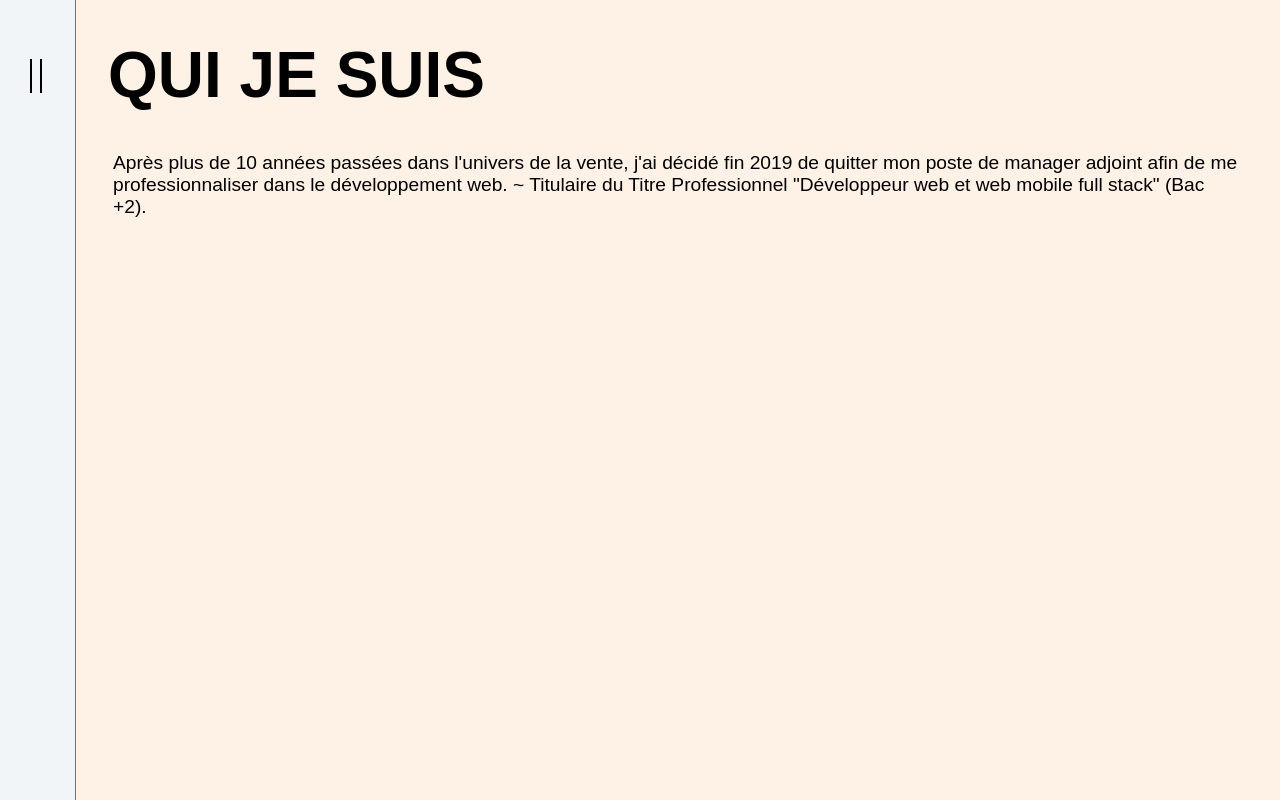
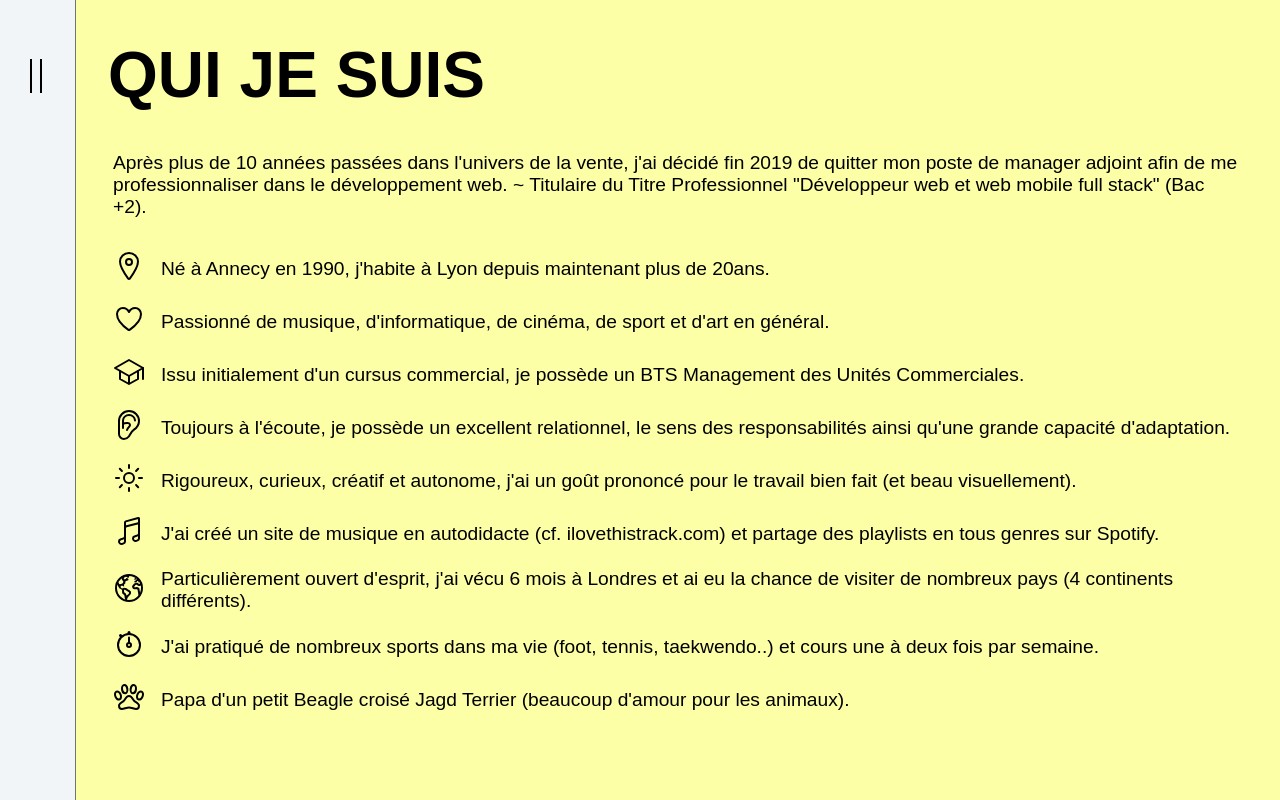
Before and after one commit to idrissdiakite/portfolio-react, a React (Create React App) app: page /presentation in a window 1280 px wide. Built offline with nearby package versions, Linux system fonts and the light colour scheme; a web font is replaced by a local one.

Commit message:
new component

```diff
--- a/src/components/Cards/index.jsx
+++ b/src/components/Cards/index.jsx
@@ -148,8 +148,7 @@ const projects = [
     description: (
       <p>
         Création d'un thème Wordpress sur-mesure effectué lors de mon stage au
-        sein de l'agence digitale Ultrō pour le compte de Picture Organic
-        Clothing.
+        sein de l'agence digitale Ultrō.
       </p>
     ),
     links: (
--- /dev/null
+++ b/src/components/Infos/index.jsx
@@ -0,0 +1,83 @@
+import React from "react";
+import {
+  IoStopwatchOutline,
+  IoLocationOutline,
+  IoSchoolOutline,
+  IoEarthOutline,
+  IoEarOutline,
+  IoHeartOutline,
+  IoMusicalNotesOutline,
+  IoPawOutline,
+  IoSunnyOutline,
+} from "react-icons/io5";
+
+import "./style.scss";
+
+const infos = [
+  {
+    id: 1,
+    icon: <IoLocationOutline className="icon" />,
+    text: "Né à Annecy en 1990, j'habite à Lyon depuis maintenant plus de 20ans.",
+  },
+  {
+    id: 2,
+    icon: <IoHeartOutline className="icon" />,
+    text: "Passionné de musique, d'informatique, de cinéma, de sport et d'art en général.",
+  },
+  {
+    id: 3,
+    icon: <IoSchoolOutline className="icon" />,
+    text: "Issu initialement d'un cursus commercial, je possède un BTS Management des Unités Commerciales.",
+  },
+  {
+    id: 4,
+    icon: <IoEarOutline className="icon" />,
+    text: "Toujours à l'écoute, je possède un excellent relationnel, le sens des responsabilités ainsi qu'une grande capacité d'adaptation.",
+  },
+  {
+    id: 5,
+    icon:  <IoSunnyOutline className="icon" />,
+    text: "Rigoureux, curieux, créatif et autonome, j'ai un goût prononcé pour le travail bien fait (et beau visuellement).",
+  },
+  {
+    id: 6,
+    icon:  <IoMusicalNotesOutline className="icon" />,
+    text: "J'ai créé un site de musique en autodidacte (cf. ilovethistrack.com) et partage des playlists en tous genres sur Spotify.",
+  },
+  {
+    id: 7,
+    icon:  <IoEarthOutline className="icon" />,
+    text: "Particulièrement ouvert d'esprit, j'ai vécu 6 mois à Londres et ai eu la chance de visiter de nombreux pays (4 continents différents).",
+  },
+  {
+    id: 8,
+    icon:  <IoStopwatchOutline className="icon" />,
+    text: "J'ai pratiqué de nombreux sports dans ma vie (foot, tennis, taekwendo..) et cours une à deux fois par semaine.",
+  },
+  {
+    id: 9,
+    icon:  <IoPawOutline className="icon" />,
+    text: "Papa d'un petit Beagle croisé Jagd Terrier (beaucoup d'amour pour les animaux).",
+  },
+];
+
+const Infos = () => {
+  return (
+    <div className="infos">
+      <ul>
+      {infos.map((info) => (
+        <li>
+          <span>
+            {info.icon}
+          </span>
+          <p>
+            {info.text}
+          </p>
+        </li>
+      ))}
+      </ul>
+    </div>
+  );
+};
+
+export default Infos;
--- /dev/null
+++ b/src/components/Infos/style.scss
@@ -0,0 +1,17 @@
+@import "./../../styles/settings";
+
+.infos {
+    ul {
+        margin-top: 2rem;
+        li {
+            display: flex;
+            align-items: center;
+            margin-bottom: 1rem;
+
+            .icon {
+                font-size: 2rem;
+                margin-right: 1rem;
+            }
+        }
+    }
+}
--- a/src/pages/Presentation/index.jsx
+++ b/src/pages/Presentation/index.jsx
@@ -1,4 +1,5 @@
 import React from "react";
+import Infos from "../../components/Infos";
 import Button from "../../components/Button";
 import Menu from "../../components/Menu";
 import MenuManager from "../../components/Menu/MenuManager";
@@ -18,6 +19,7 @@ const Presentation = () => {
             professionnaliser dans le développement web. ~ Titulaire du Titre
             Professionnel "Développeur web et web mobile full stack" (Bac +2).
           </p>
+          <Infos />
         </div>
         <Button />
       </section>
--- a/src/pages/Presentation/style.scss
+++ b/src/pages/Presentation/style.scss
@@ -1,12 +1,5 @@
 @import "./../../styles/settings";
 
 .presentation {
-    background-color: $bg-1;
-
-    .container {
-        p {
-            font-size: 1.5rem;
-            text-align: justify;
-        }
-    }
-    }
+    background-color: $bg-4;
+}
```
Also changed, not shown: src/components/Infos/backup.jsx (added, +86 -0 lines).
